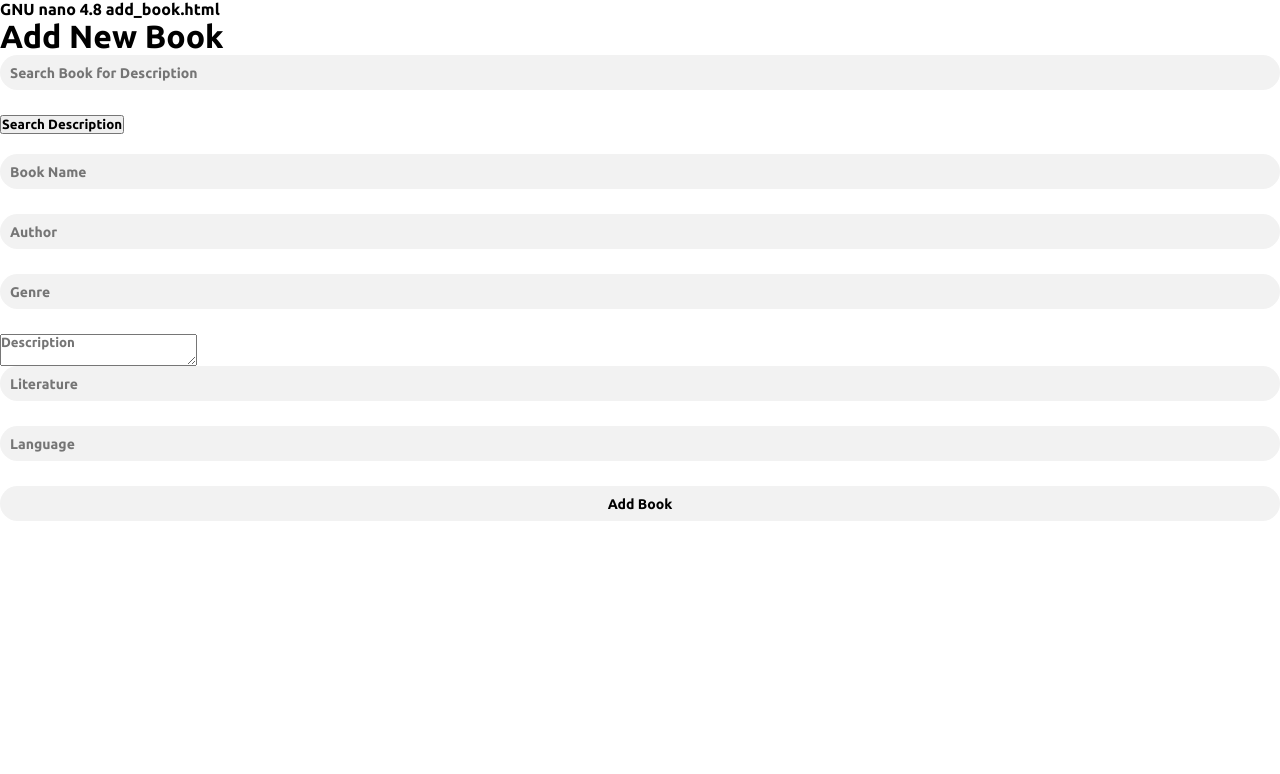
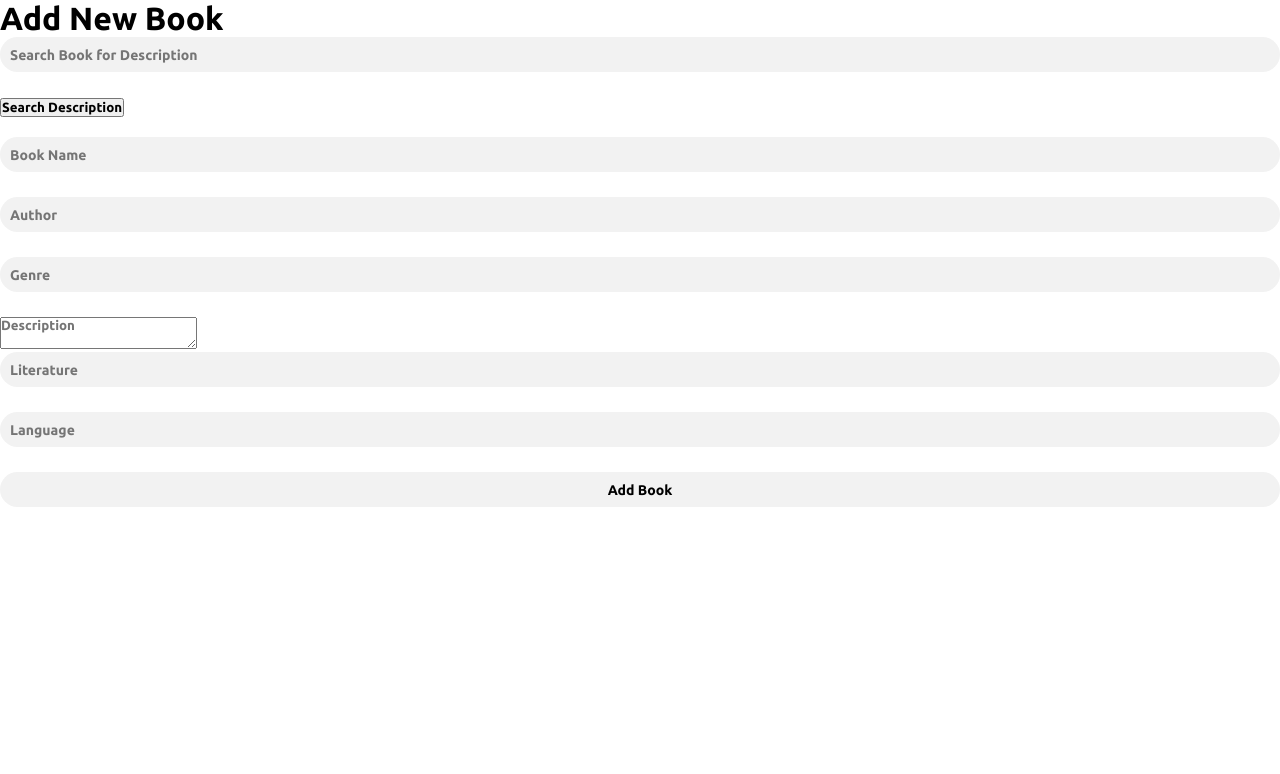
Before and after one commit to sarisefilkedi/jobsearch, a Flask app: page /books/add in a window 1280 px wide. Shown: the top 774 px of the page. Run offline with Flask 3, Linux system fonts and the light colour scheme; the visitor is signed in with stand-in values (Sample User, id 1).

Commit message:
Update add_book.html

```diff
--- a/jobsearchapp/templates/add_book.html
+++ b/jobsearchapp/templates/add_book.html
@@ -1,4 +1,4 @@
-  GNU nano 4.8                                                                       add_book.html
+
 <!DOCTYPE html>
 <html>
 <head>
```
